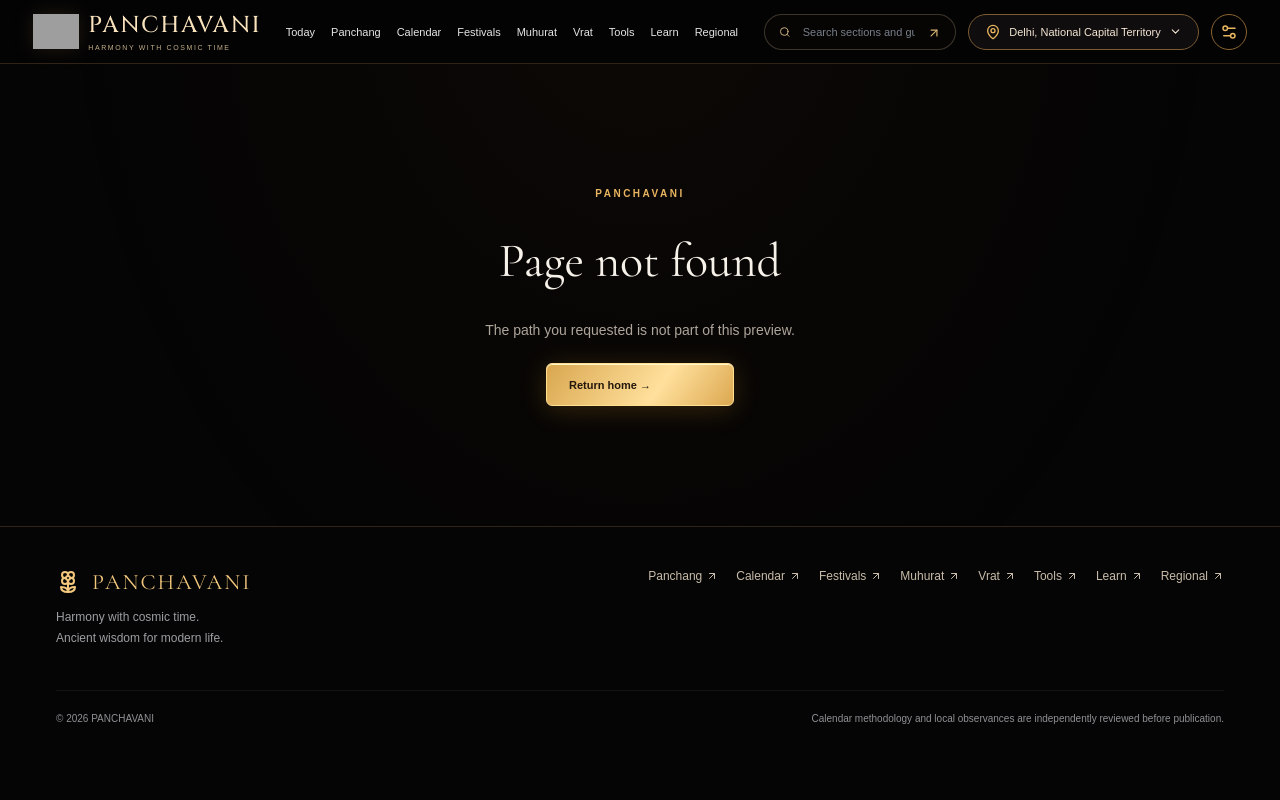
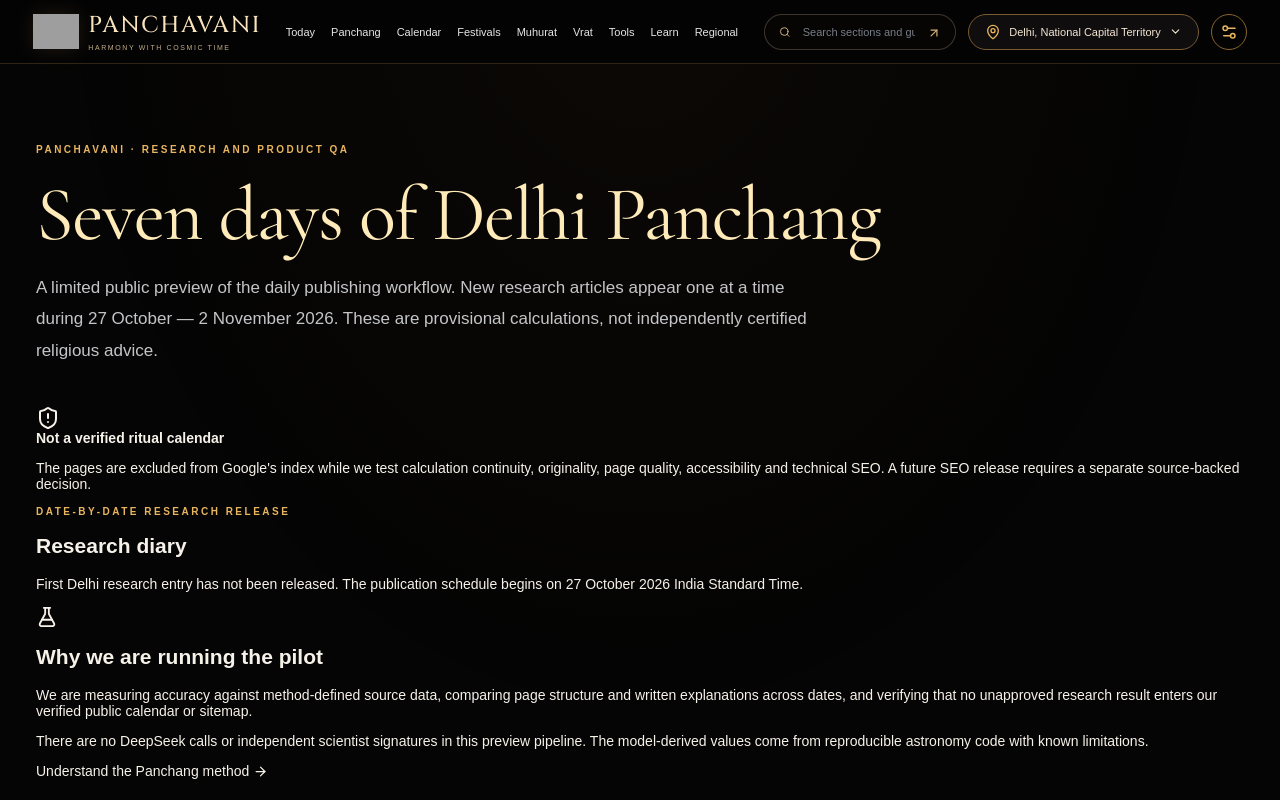
Before and after one commit to SviatF/panchavani, a Next.js app: page /research/panchang in a window 1280 px wide. Before the commit this address had no page. Shown: the top 800 px of the page. Built offline with nearby package versions, Linux system fonts and the light colour scheme; grey boxes are pictures that could not be loaded.

Commit message:
web: add seven-day research diary index with clear noindex and unverified disclosures

```diff
--- /dev/null
+++ b/app/research/panchang/page.tsx
@@ -0,0 +1,48 @@
+import Link from 'next/link';
+import type {Metadata} from 'next';
+import {CalendarDays,FlaskConical,ArrowRight,ShieldAlert} from 'lucide-react';
+import {publicResearchPilotDays} from '@/lib/research-pilot';
+export const metadata:Metadata={
+ title:'Delhi Seven-Day Panchang Research Pilot',
+ description:'Seven-day Delhi Panchang educational research preview with date-scoped reproducible JPL calculations and explicit scientific limitations.',
+ robots:{index:false,follow:true},
+ alternates:{canonical:'https://panchavani.com/research/panchang/'}
+};
+export default function ResearchPilotDirectory(){
+ const days=publicResearchPilotDays();
+ return <div className="page-width verified-hub research-pilot research-directory">
+  <p className="section-eyebrow">PANCHAVANI · RESEARCH AND PRODUCT QA</p>
+  <h1>Seven days of Delhi Panchang</h1>
+  <p className="verified-intro">A limited public preview of the daily publishing workflow.
+   New research articles appear one at a time during 27 October — 2 November 2026.
+   These are provisional calculations, not independently certified religious advice.</p>
+  <section className="research-warning" role="note">
+   <ShieldAlert size={24}/><div><strong>Not a verified ritual calendar</strong>
+    <p>The pages are excluded from Google's index while we test calculation continuity,
+     originality, page quality, accessibility and technical SEO. A future SEO release
+     requires a separate source-backed decision.</p></div>
+  </section>
+  <section aria-labelledby="pilot-list">
+   <p className="section-eyebrow">DATE-BY-DATE RESEARCH RELEASE</p>
+   <h2 id="pilot-list">Research diary</h2>
+   {days.length?<div className="research-daily-list">{days.map(d=>
+    <Link href={'/research/panchang/delhi/'+d.date+'/'} key={d.date}>
+     <CalendarDays size={19}/>
+     <span><strong>{d.date} · {d.titleAngle}</strong>
+      <small>Tithi at provisional sunrise: {d.panchang.tithi}</small></span>
+     <ArrowRight size={16}/>
+    </Link>)}</div>:<p>First Delhi research entry has not been released. The publication
+     schedule begins on 27 October 2026 India Standard Time.</p>}
+  </section>
+  <section className="research-method">
+   <FlaskConical size={22}/><div><h2>Why we are running the pilot</h2>
+    <p>We are measuring accuracy against method-defined source data, comparing
+     page structure and written explanations across dates, and verifying that
+     no unapproved research result enters our verified public calendar or sitemap.</p>
+    <p>There are no DeepSeek calls or independent scientist signatures in this preview pipeline.
+     The model-derived values come from reproducible astronomy code with known limitations.</p>
+    <Link href="/learn/what-is-tithi/">Understand the Panchang method <ArrowRight size={15}/></Link>
+   </div>
+  </section>
+ </div>;
+}
```
